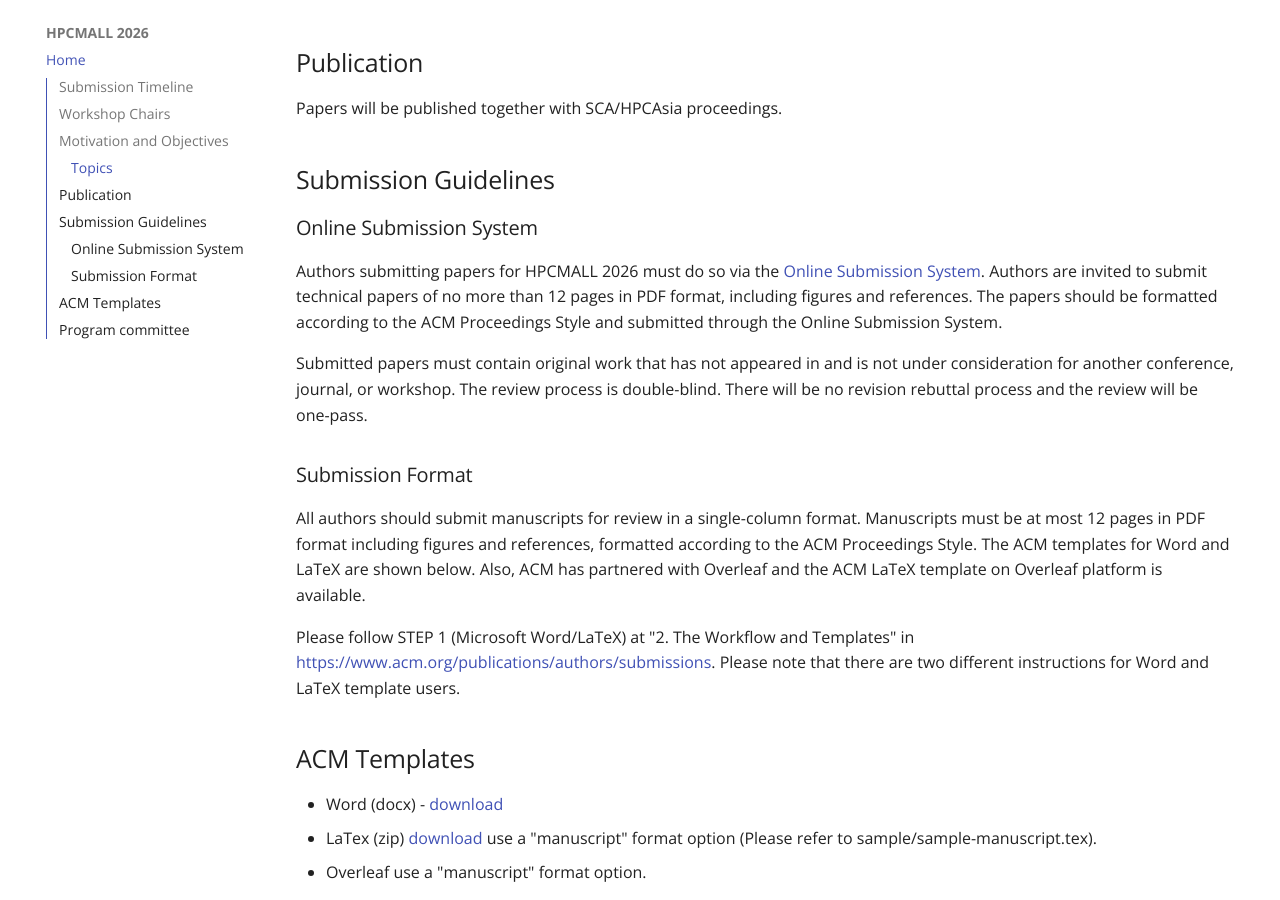
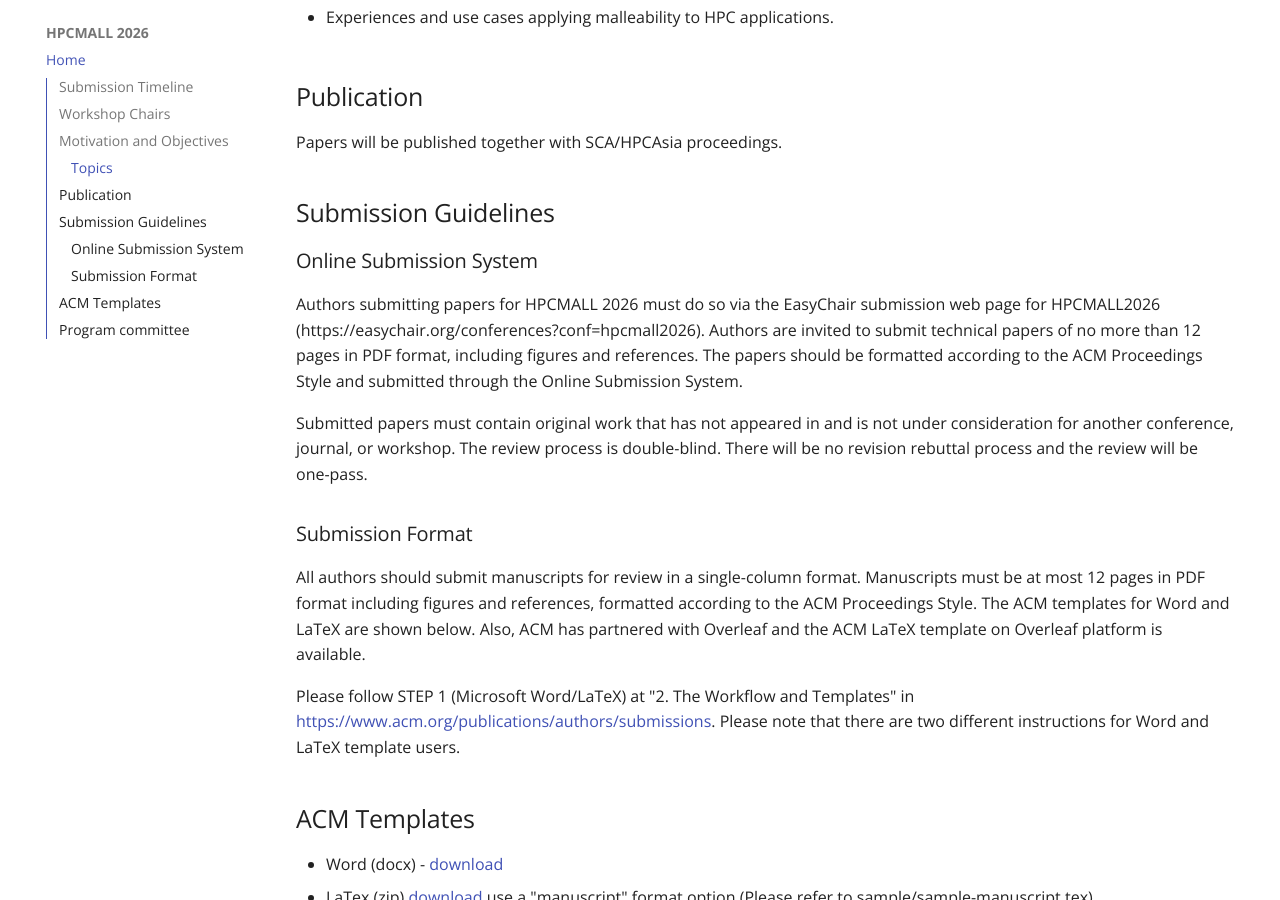
Before and after one commit to CoCo-ARCOS/HPCMALL2026, an MkDocs documentation site: the page built from docs/index.md, in a window 1280 px wide and 900 px high, scrolled down 2218 px. Built offline with MkDocs 1.6.1 and Material for MkDocs 9.7.7, drawn with Linux system fonts in a browser that asks for light colours; some of the changed text lies outside the part shown.

Commit message:
We page updated

```diff
--- a/docs/index.md
+++ b/docs/index.md
@@ -60,7 +62,7 @@ Papers will be published together with SCA/HPCAsia proceedings.
 
 ### Online Submission System
 
-Authors submitting papers for HPCMALL 2026 must do so via the [Online Submission System](https://ssl.linklings.net/conferences/HPCAsia/). Authors are invited to submit technical papers of no more than 12 pages in PDF format, including figures and references. The papers should be formatted according to the ACM Proceedings Style and submitted through the Online Submission System.
+Authors submitting papers for HPCMALL 2026 must do so via the EasyChair submission web page for HPCMALL2026 (https://easychair.org/conferences?conf=hpcmall2026). Authors are invited to submit technical papers of no more than 12 pages in PDF format, including figures and references. The papers should be formatted according to the ACM Proceedings Style and submitted through the Online Submission System.
 
 Submitted papers must contain original work that has not appeared in and is not under consideration for another conference, journal, or workshop. The review process is double-blind. There will be no revision rebuttal process and the review will be one-pass.
 
```
Also changed, not shown: other parts of docs/index.md (+2 -0 lines), 1 other file.
